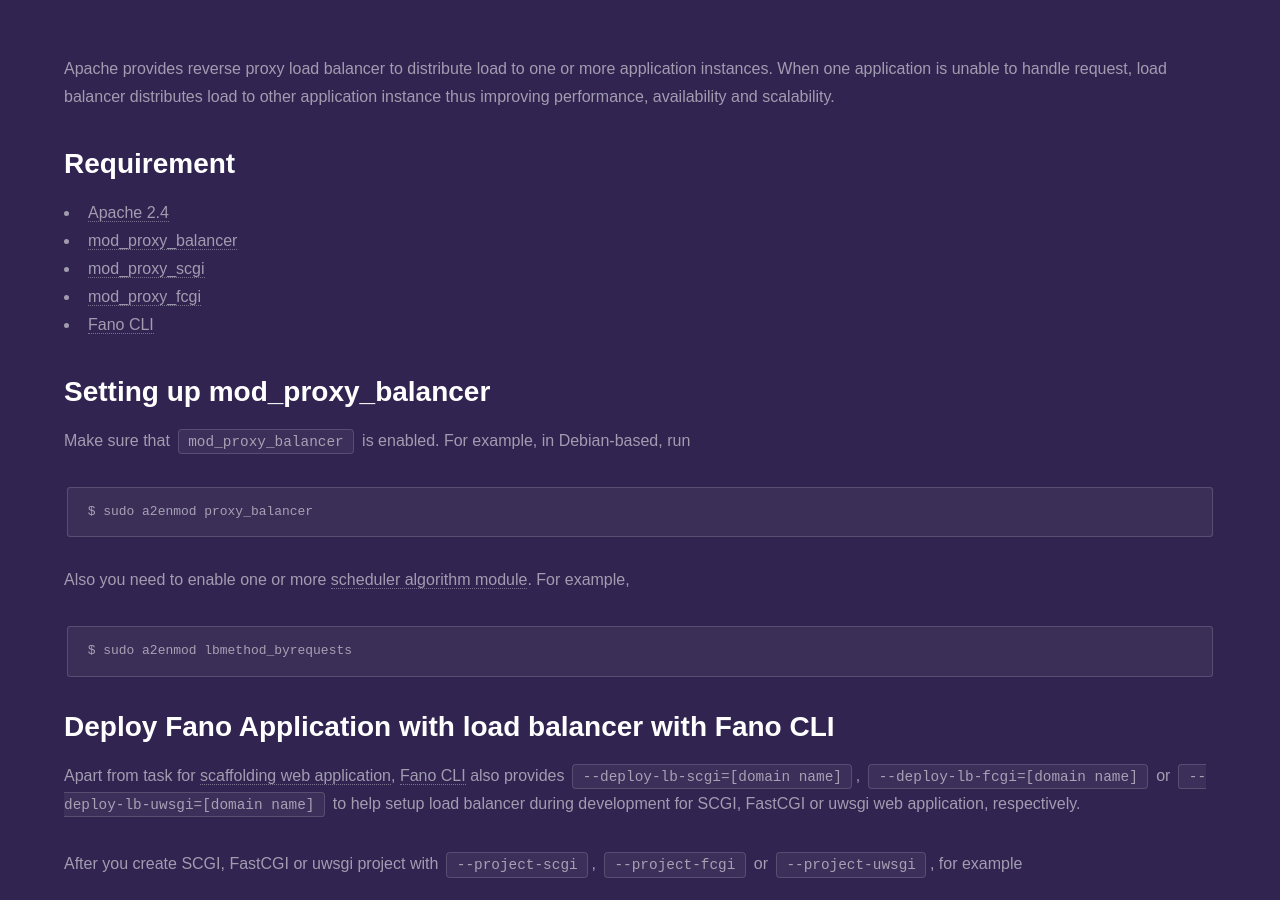
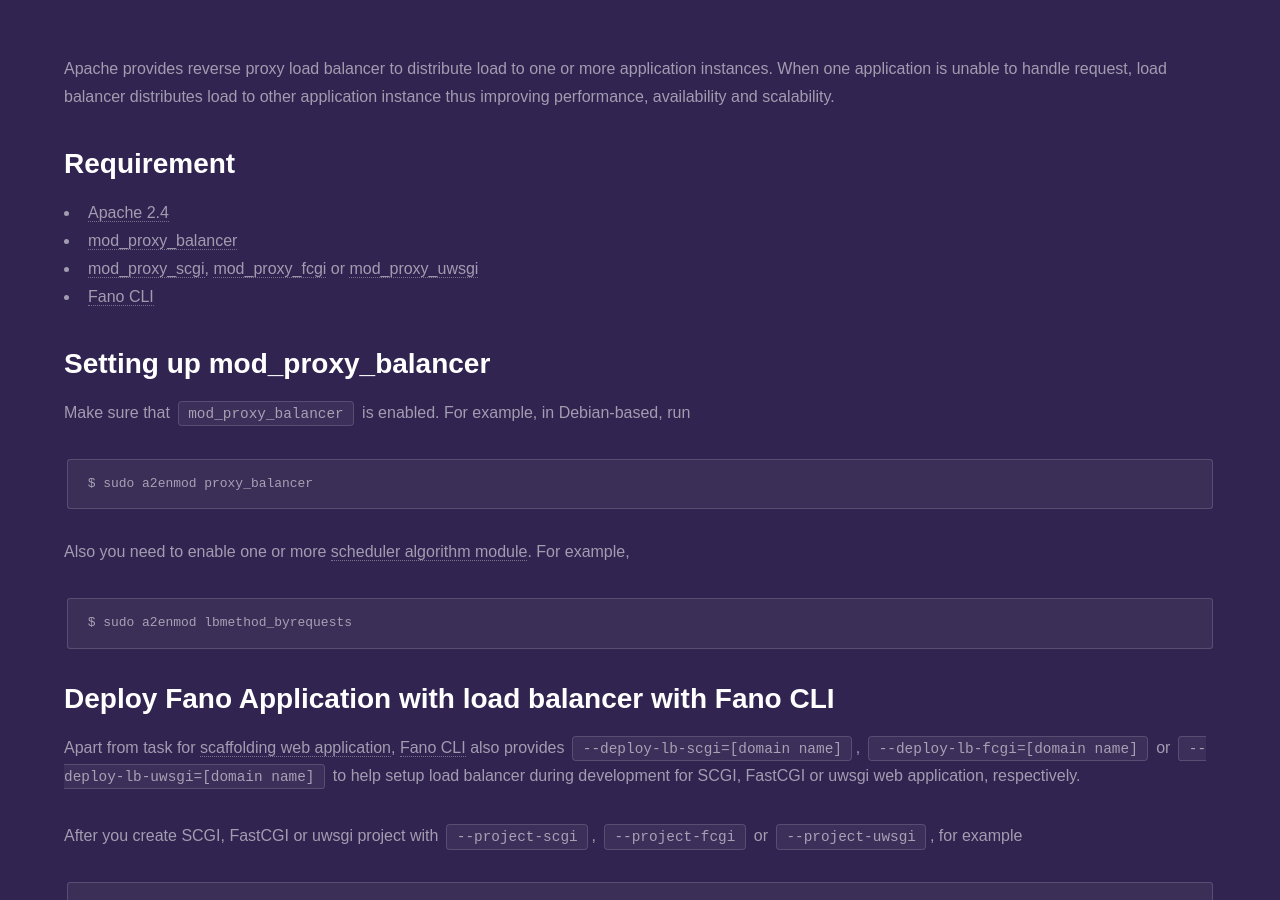
Before and after one commit to fanoframework/fanoframework.github.io, a Jekyll site: the page built from deployment/load-balancer-setup/apache/index.md, in a window 1280 px wide and 900 px high, scrolled down 305 px. Built offline with Jekyll 4.4.1, drawn with Linux system fonts in a browser that asks for light colours; our own code applies the rules of GitHub Pages for plain Markdown files.

Commit message:
improve content about apache load balancer module

```diff
--- a/deployment/load-balancer-setup/apache/index.md
+++ b/deployment/load-balancer-setup/apache/index.md
@@ -11,8 +11,7 @@
 
 - [Apache 2.4](https://httpd.apache.org/docs/2.4/)
 - [mod_proxy_balancer](https://httpd.apache.org/docs/2.4/mod/mod_proxy_balancer.html)
-- [mod_proxy_scgi](https://httpd.apache.org/docs/2.4/mod/mod_proxy_scgi.html)
-- [mod_proxy_fcgi](https://httpd.apache.org/docs/2.4/mod/mod_proxy_fcgi.html)
+- [mod_proxy_scgi](https://httpd.apache.org/docs/2.4/mod/mod_proxy_scgi.html), [mod_proxy_fcgi](https://httpd.apache.org/docs/2.4/mod/mod_proxy_fcgi.html) or [mod_proxy_uwsgi](https://httpd.apache.org/docs/2.4/mod/mod_proxy_uwsgi.html)
 - [Fano CLI](https://github.com/fanoframework/fano-cli)
 
 ## Setting up mod_proxy_balancer
```
